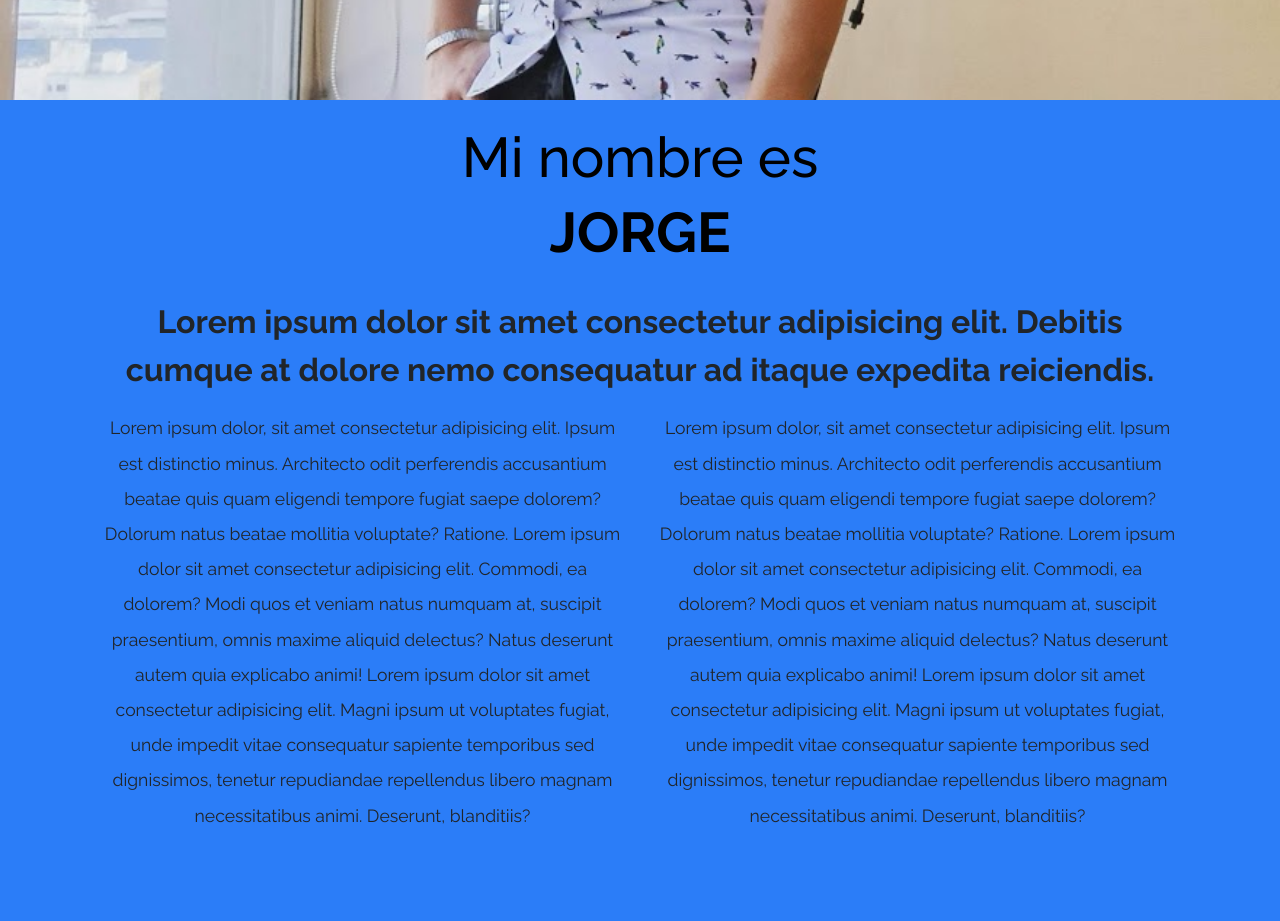
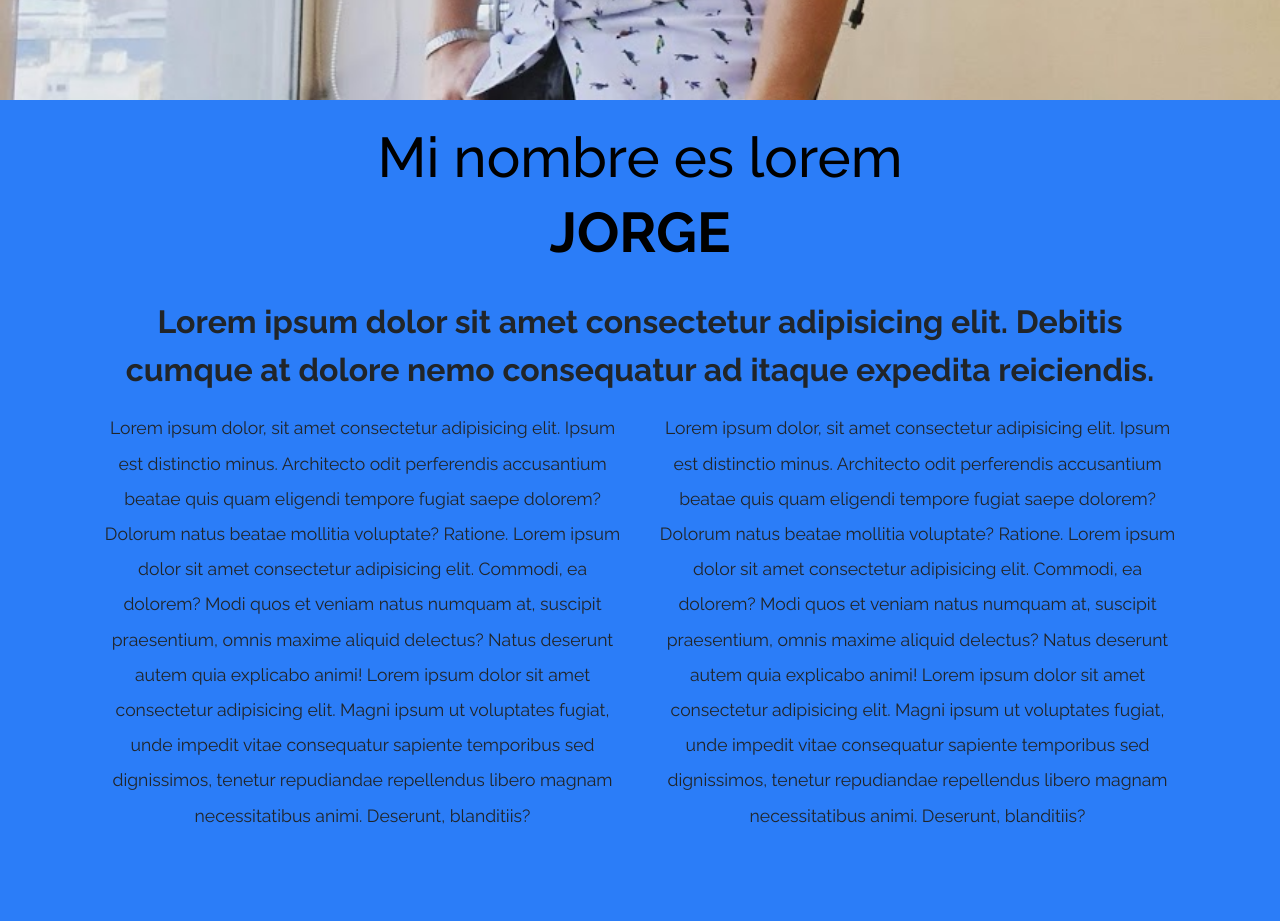
Before and after one commit to dits06/proyecto_portafolio, a plain HTML site: page index.html in a window 1280 px wide. Shown: the part 900-1821 px from the top of the page. Drawn offline with nearby package versions, Linux system fonts and the light colour scheme; a script that the page names is missing.

Commit message:
segundo commit

```diff
--- a/index.html
+++ b/index.html
@@ -53,7 +53,7 @@
     <section id="aboutme" class="container-fluid yellowpuff pt-4">
       <div id="hero-text" class="container ">
         <h2 class="hero-text text-center texto_m">
-          Mi nombre es
+          Mi nombre es lorem
         </h2>
         <h1 class="hero-text font-weight-bold text-center texto_g">
           JORGE
```
